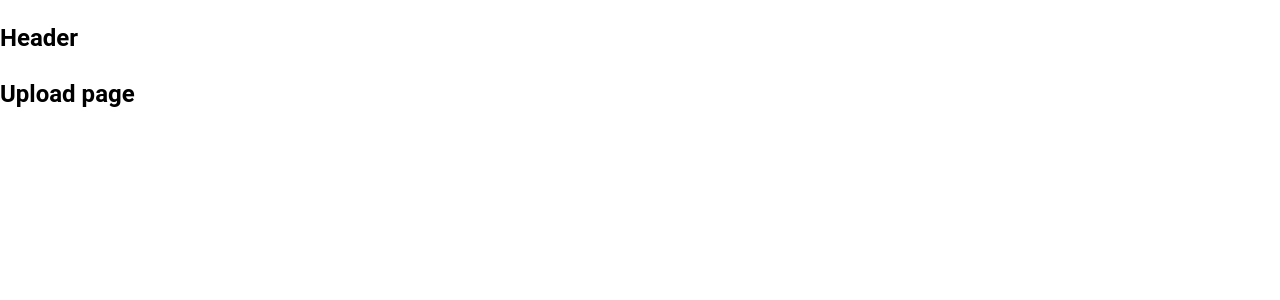
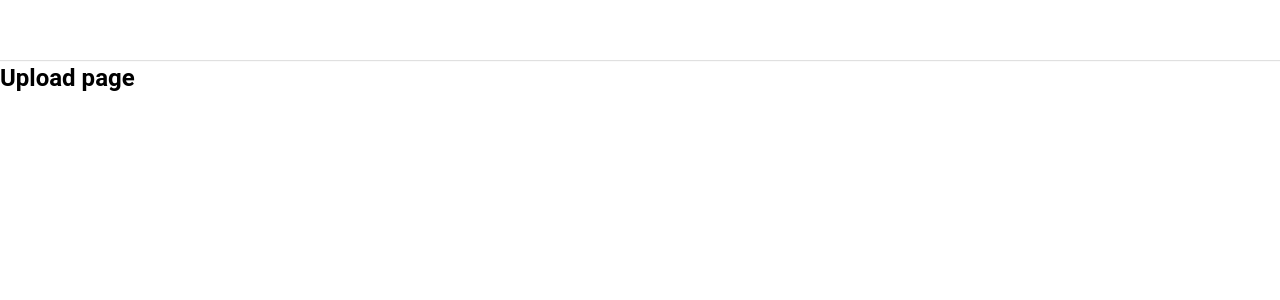
Before and after one commit to HoSiThien137/web_meomeo, a React (Create React App) app in the folder tiktok-ui/: page /upload in a window 1280 px wide. Shown: the top 300 px of the page. Built offline with nearby package versions, Linux system fonts and the light colour scheme.

Commit message:
init deafaultLayout

```diff
--- a/tiktok-ui/package.json
+++ b/tiktok-ui/package.json
@@ -6,6 +6,7 @@
     "@testing-library/jest-dom": "^5.17.0",
     "@testing-library/react": "^13.4.0",
     "@testing-library/user-event": "^13.5.0",
+    "classnames": "^2.5.1",
     "normalize.css": "^8.0.1",
     "react": "^18.3.1",
     "react-dom": "^18.3.1",
--- a/tiktok-ui/src/components/GlobalStyles/GlobalStyles.scss
+++ b/tiktok-ui/src/components/GlobalStyles/GlobalStyles.scss
@@ -2,9 +2,17 @@
 
 :root{
     --primary: #fe2c55;
+
+
+    //DeafaultLayout
+    --deafault-header-layout-height: 60px;
+    --deafault-layout-width: 1150px;
+
 }
 
 *{
+    margin: 0;
+    padding: 0;
     box-sizing: border-box;
 }
 
--- /dev/null
+++ b/tiktok-ui/src/components/Layout/DefaultLayout/DefaultLayout.module.scss
@@ -0,0 +1,14 @@
+.wrapper {
+    display: flex;
+    flex-direction: column;
+    align-items: center;
+}
+
+.container {
+    width: var(--deafault-layout-width);
+    display: flex;
+}
+
+.content{
+    flex: 1;
+}
--- a/tiktok-ui/src/components/Layout/DefaultLayout/Header/index.js
+++ /dev/null
@@ -1,5 +0,0 @@
-function Header() {
-    return <h2>Header</h2>;
-}
-
-export default Header;
--- /dev/null
+++ b/tiktok-ui/src/components/Layout/DefaultLayout/Sidebar/Sidebar.module.scss
@@ -0,0 +1,3 @@
+.wrapper{
+    width: 356px;
+}
--- a/tiktok-ui/src/components/Layout/DefaultLayout/Sidebar/index.js
+++ b/tiktok-ui/src/components/Layout/DefaultLayout/Sidebar/index.js
@@ -1,5 +1,13 @@
+import classNames from "classnames/bind";
+import styles from './Sidebar.module.scss';
+
+const cx = classNames.bind(styles);
 function Sidebar() {
-    return <h2>Sidebar</h2>;
+    return <aside  className={cx('wrapper')}>
+        <h2>
+            Sidebar
+        </h2>
+    </aside>;
 }
 
 export default Sidebar;
--- a/tiktok-ui/src/components/Layout/DefaultLayout/index.js
+++ b/tiktok-ui/src/components/Layout/DefaultLayout/index.js
@@ -1,13 +1,16 @@
-import Header from './Header'
+import classNames from 'classnames/bind';
+import styles from './DefaultLayout.module.scss'
+import Header from '~/components/Layout/components/Header'
 import Sidebar from './Sidebar'
 
+const cx  = classNames.bind(styles);
 function DefaultLayout({children}) {
     return (
-        <div>
+        <div className={cx('wrapper')}>
             <Header />
-            <div className='container'>
+            <div className={cx('container')}>
                 <Sidebar />
-                <div className='content'>{children}</div>
+                <div className={cx('content')}>{children}</div>
             </div>
         </div>
     );
--- a/tiktok-ui/src/components/Layout/HeaderOnly/Header/index.js
+++ /dev/null
@@ -1,5 +0,0 @@
-function Header() {
-    return <h2>Header</h2>;
-}
-
-export default Header;
--- a/tiktok-ui/src/components/Layout/HeaderOnly/index.js
+++ b/tiktok-ui/src/components/Layout/HeaderOnly/index.js
@@ -1,6 +1,6 @@
-import Header from './Header'
+import Header from '~/components/Layout/components/Header'
 
-function DefaultLayout({children}) {
+function HeaderOnly({children}) {
     return (
         <div>
             <Header />
@@ -11,4 +11,4 @@
     );
 }
 
-export default DefaultLayout;
+export default HeaderOnly;
--- /dev/null
+++ b/tiktok-ui/src/components/Layout/components/Header/Header.module.scss
@@ -0,0 +1,12 @@
+.wrapper{
+    width: 100%;
+    height: var(--deafault-header-layout-height);
+    box-shadow: 0px 1px 1px rgb(0 0 0 / 12%);
+    display: flex;
+    justify-content: center;
+}
+
+.inner{
+    height: 100%;
+    width: var(--deafault-layout-width);
+}
--- /dev/null
+++ b/tiktok-ui/src/components/Layout/components/Header/index.js
@@ -0,0 +1,13 @@
+import styles from  './Header.module.scss';
+import classNames from 'classnames/bind';
+
+const cx = classNames.bind(styles);
+function Header() {
+    return <header className={cx('wrapper')}>
+        <div className={cx('inner')}>
+
+        </div>
+    </header>;
+}
+
+export default Header;
```
Also changed, not shown: 1 other file (tests, documents, lock files or other folders).
